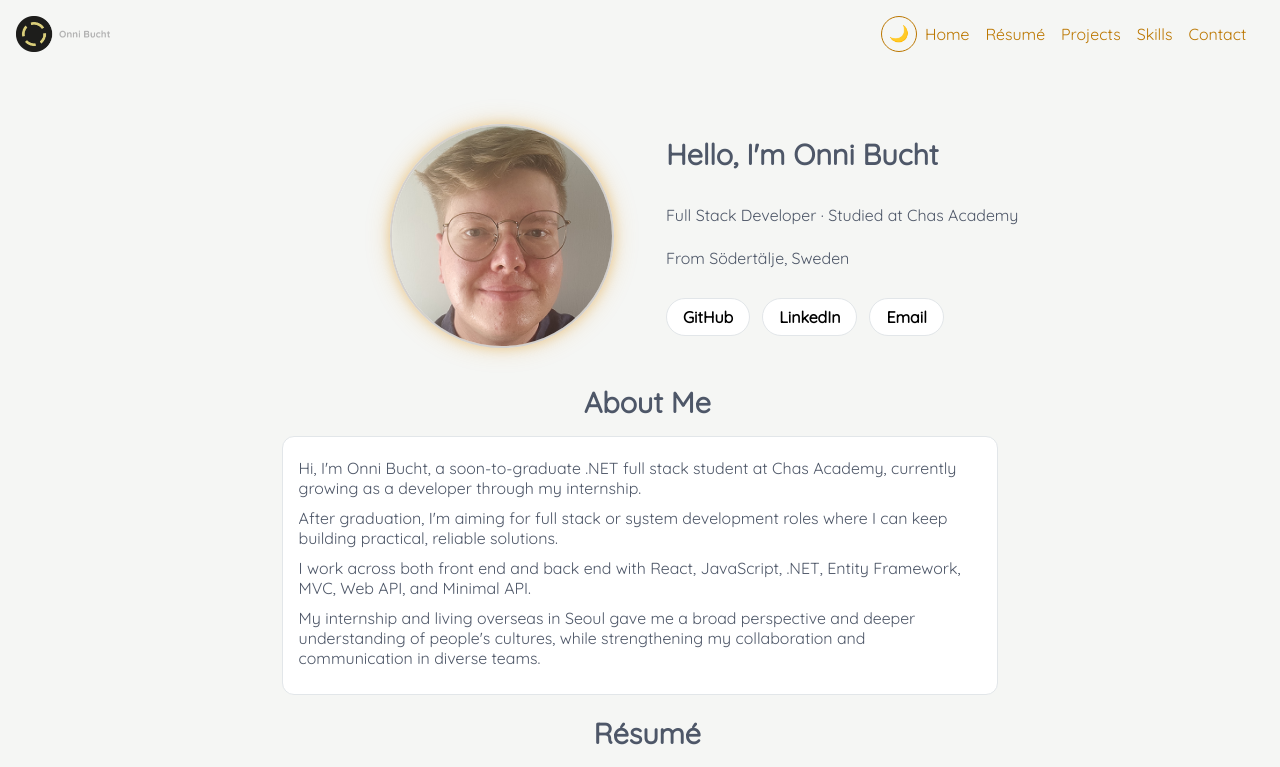
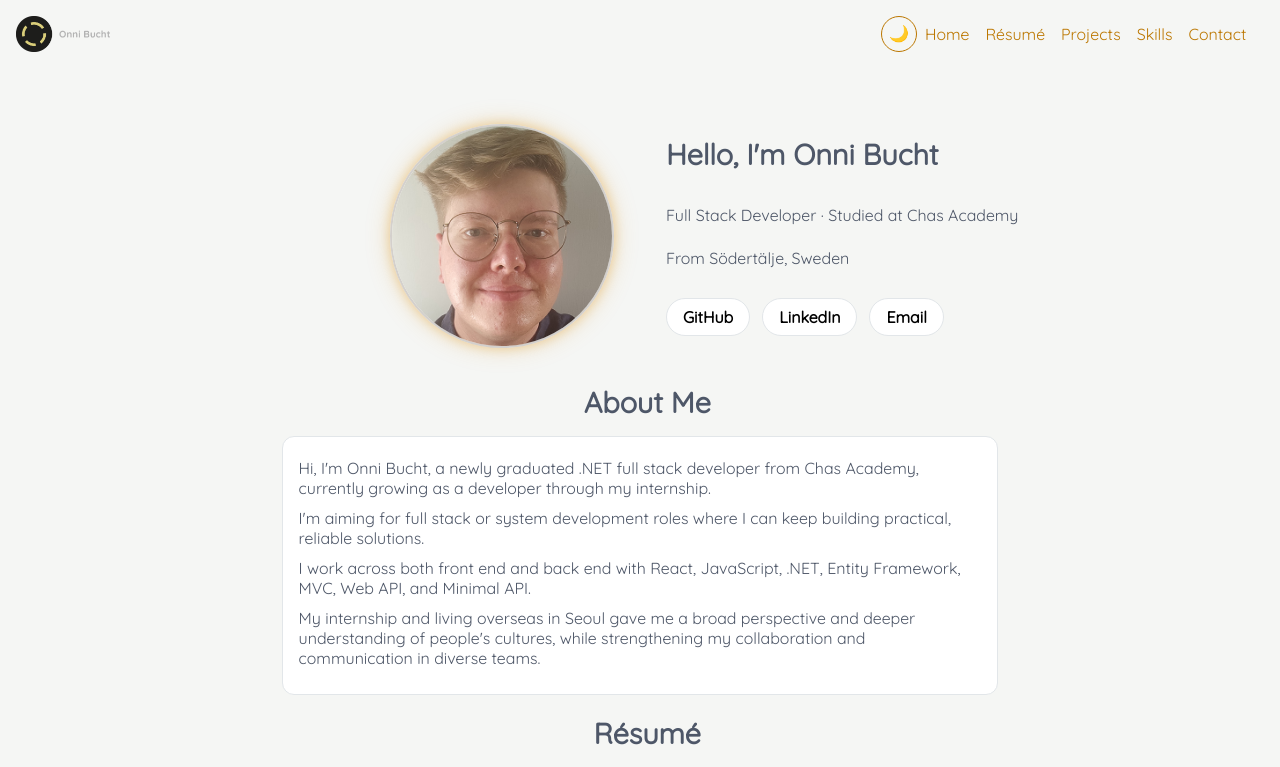
Before and after one commit to onni82/onni82.github.io, a React (Vite) app: page / in a window 1280 px wide. Shown: the top 767 px of the page. Built offline with nearby package versions, Linux system fonts and the light colour scheme; no server answers.

Commit message:
Update About page to reflect graduation

```diff
--- a/src/pages/About.tsx
+++ b/src/pages/About.tsx
@@ -7,21 +7,25 @@ const About: React.FC = () => {
 			<div>
 				<section className="about-section">
 					<p>
-						Hi, I&apos;m Onni Bucht, a soon-to-graduate .NET full stack student at{" "}
-						Chas Academy, currently growing as a developer through my internship.
+						Hi, I&apos;m Onni Bucht, a newly graduated .NET full
+						stack developer from Chas Academy, currently growing as
+						a developer through my internship.
 					</p>
 					<p>
-						After graduation, I&apos;m aiming for full stack or system development roles where
-						I can keep building practical, reliable solutions.
+						I&apos;m aiming for full stack or system development
+						roles where I can keep building practical, reliable
+						solutions.
 					</p>
 					<p>
-						I work across both front end and back end with React, JavaScript, .NET, Entity
-						Framework, MVC, Web API, and Minimal API.
+						I work across both front end and back end with React,
+						JavaScript, .NET, Entity Framework, MVC, Web API, and
+						Minimal API.
 					</p>
 					<p>
-						My internship and living overseas in Seoul gave me a broad
-						perspective and deeper understanding of people&apos;s cultures, while strengthening
-						my collaboration and communication in diverse teams.
+						My internship and living overseas in Seoul gave me a
+						broad perspective and deeper understanding of
+						people&apos;s cultures, while strengthening my
+						collaboration and communication in diverse teams.
 					</p>
 				</section>
 			</div>
```
Lines whose indentation alone changed are shown as unchanged.
